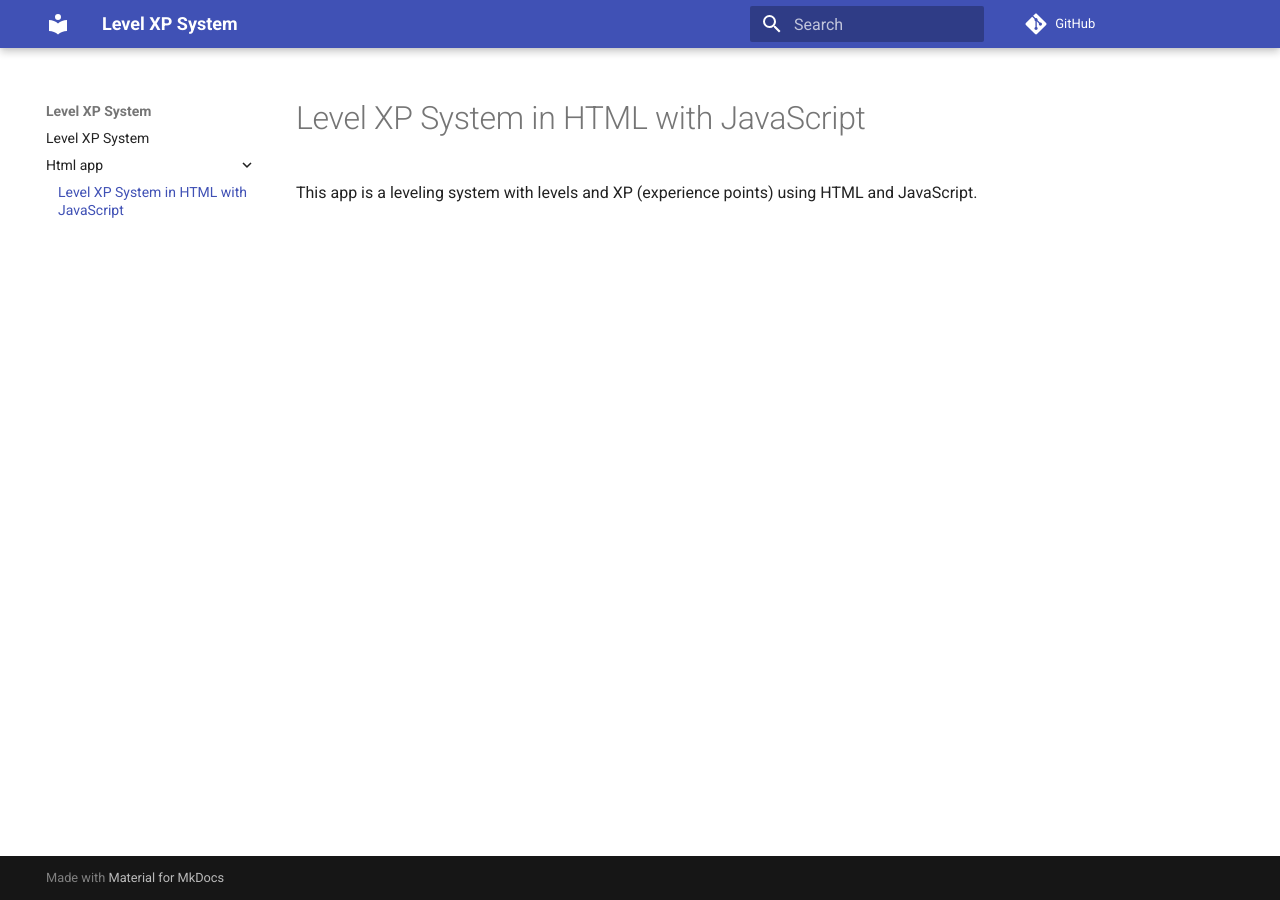
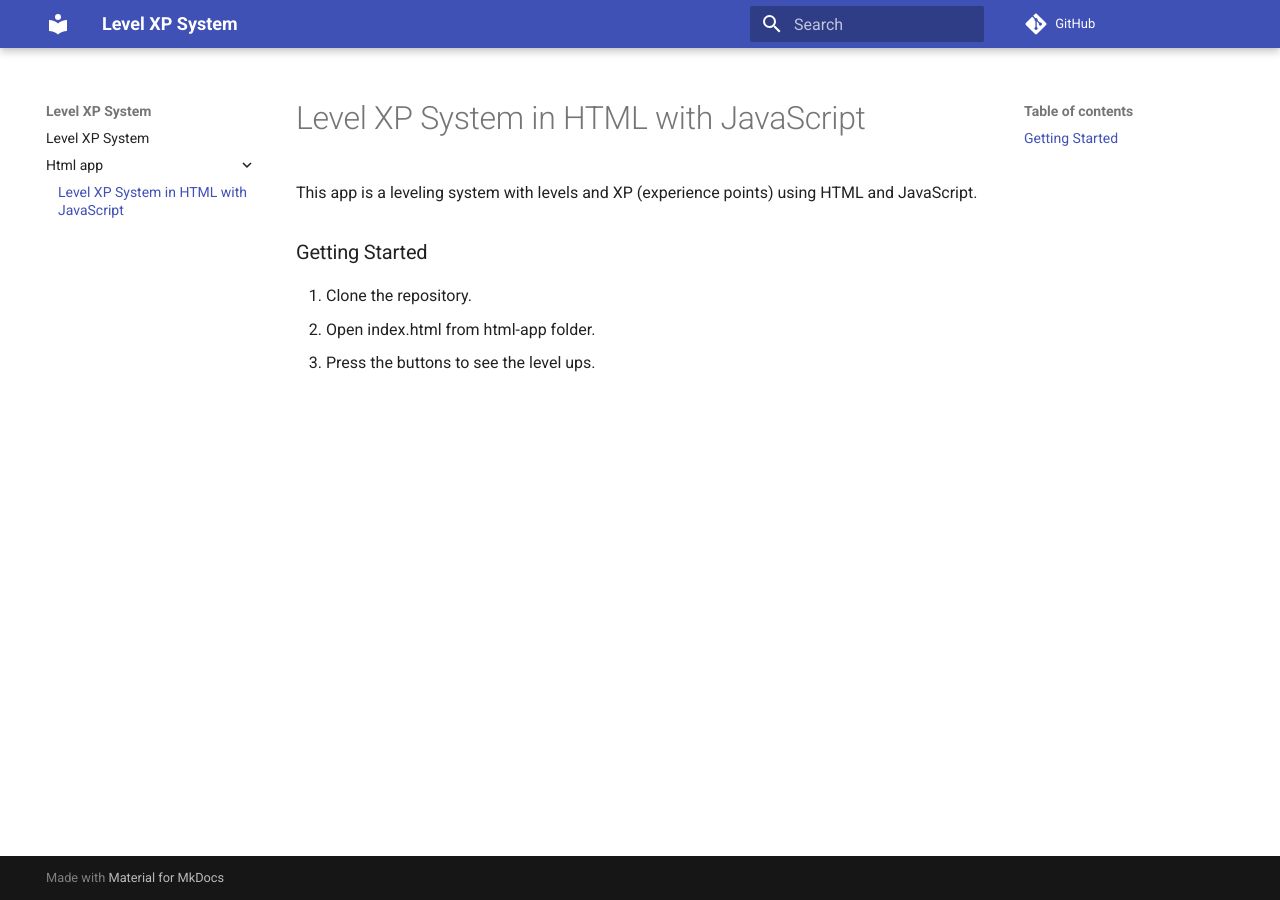
Before and after one commit to lulunac27a/level-xp-system, an MkDocs documentation site: the page built from docs/html-app/index.md, in a window 1280 px wide. Built offline with MkDocs 1.6.1 and Material for MkDocs 9.7.7, drawn with Linux system fonts in a browser that asks for light colours; comment, search, counter and statistics services are not loaded.

Commit message:
Add Getting Started section in README

```diff
--- a/docs/html-app/index.md
+++ b/docs/html-app/index.md
@@ -2,3 +2,9 @@
 
 This app is a leveling system with levels and XP (experience points) using HTML
 and JavaScript.
+
+### Getting Started
+
+1. Clone the repository.
+2. Open index.html from html-app folder.
+3. Press the buttons to see the level ups.
```
Also changed, not shown: html-app/README.md (+6 -0 lines).
